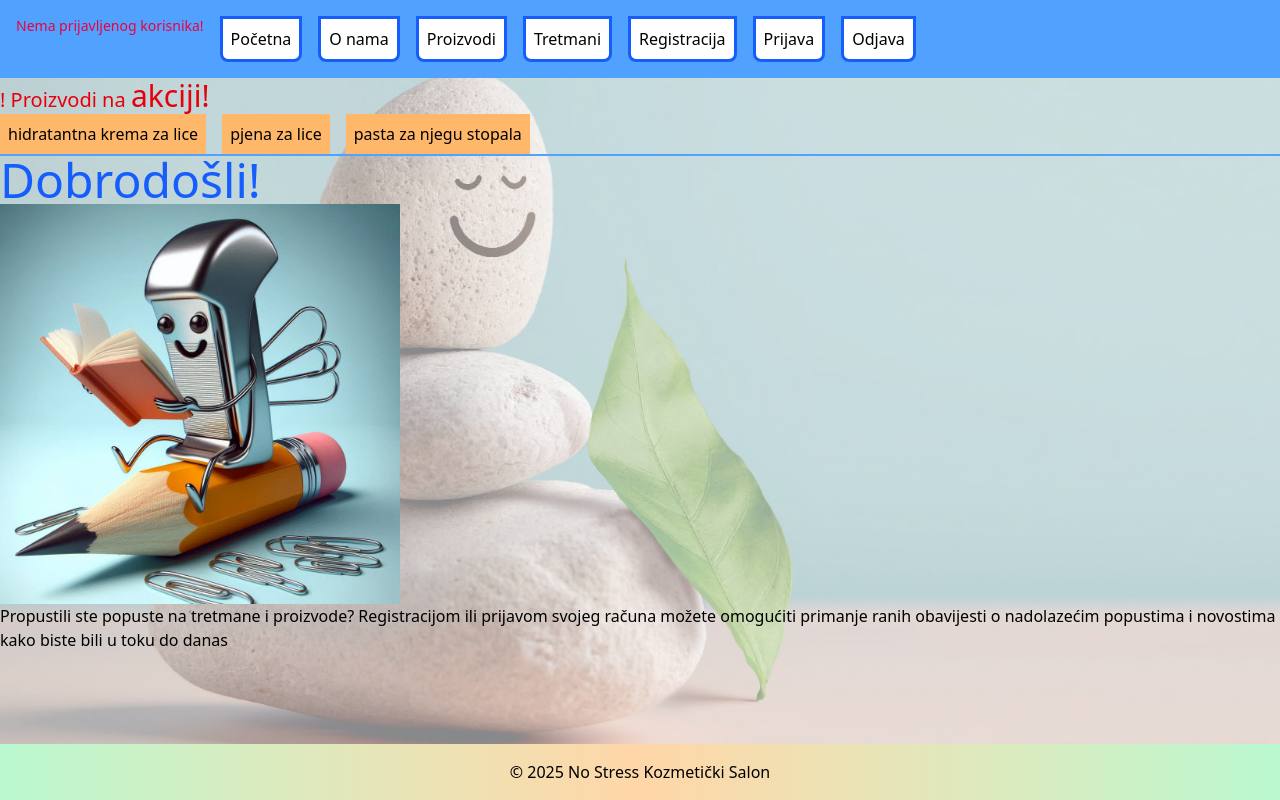
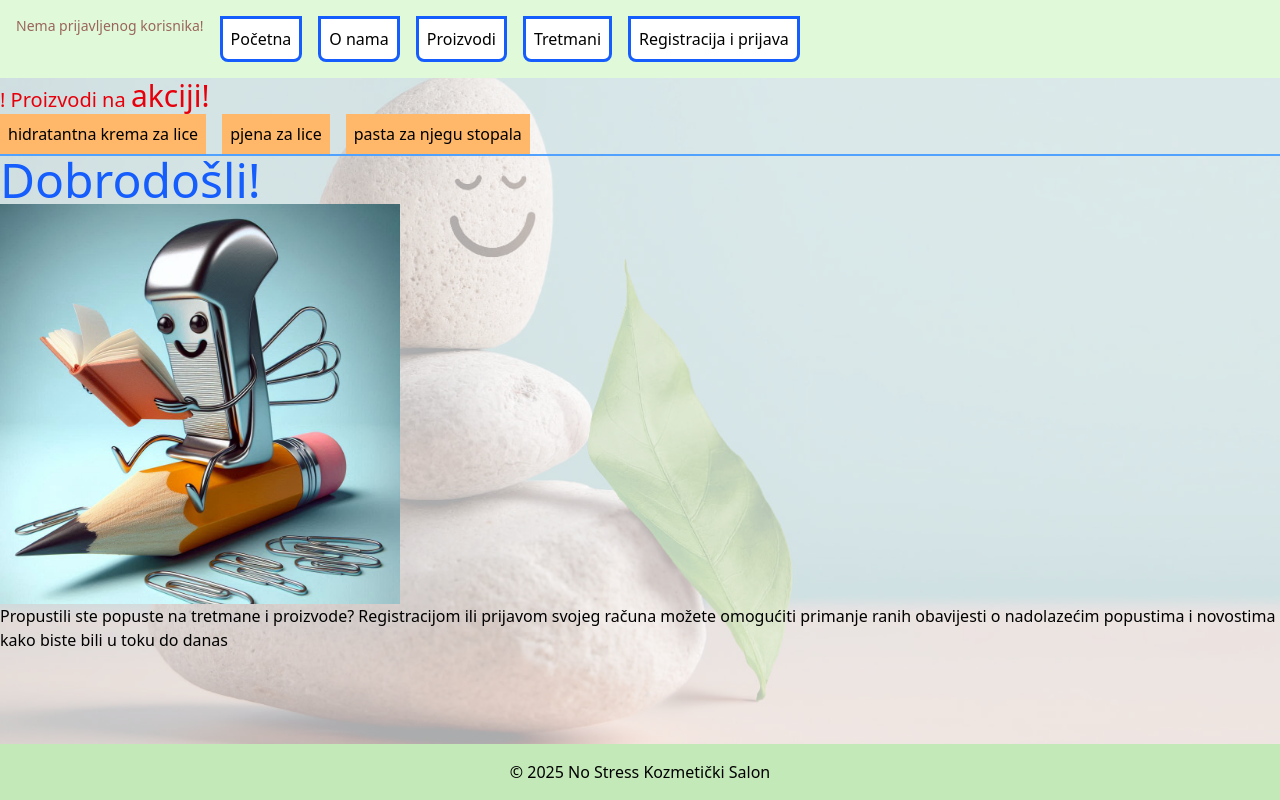
Before and after one commit to Roundpidge/Webpage-za-usluge-masa-a-i-kozmeti-kih-proizvoda, a Vue app: page / in a window 1280 px wide. Built offline with nearby package versions, Linux system fonts and the light colour scheme; no server answers.

Commit message:
Mini Update App.vue
Preimenovan path register-->registerLogin za RouterLink i naziv RouterLinka Registracija-->Registracija i prijava kao i brisanje routerlink za Login i gumb za odjavu.

```diff
--- a/src/App.vue
+++ b/src/App.vue
@@ -3,7 +3,7 @@ import {ref} from 'vue'
 import { RouterLink, RouterView, useRouter } from 'vue-router'
 import gumb from './components/gumb.vue'
 import backgroundImg from '@/assets/Backround.jpg'
-import { onAuthStateChanged, signOut } from 'firebase/auth';
+import { onAuthStateChanged } from 'firebase/auth';
 import { auth } from '@/firebase.js'
 
 const router = useRouter()
@@ -17,39 +17,28 @@ onAuthStateChanged(auth, (currentUser) => {
  }
 });
 
-const logout = async () => {
-  try {
-    await signOut(auth)
-    router.replace('/logout')
-  } catch (err) {
-    console.error('Greška pri odjavi:', err)
-  }
-}
-
 </script>
 
 <template>
 
   <div class="min-h-screen flex flex-col bg-cover bg-center" :style="{ backgroundImage: `url(${backgroundImg})` }">
 
-        <div class="absolute inset-0 bg-white/50 "></div>
-    <nav class="relative flex gap-4 p-4 bg-blue-400">
- <span v-if="!user" class="text-rose-600 text-sm"> Nema prijavljenog korisnika! </span>
+        <div class="absolute inset-0 bg-white/65 "></div>
+    <nav class="relative flex gap-4 p-4 bg-[#e0fad9]">
+ <span v-if="!user" class="text-[#9a655a] text-sm"> Nema prijavljenog korisnika! </span>
  <span v-else class="text-emerald-600 text-sm"> Prijavljen korisnik: <b>{{ user.email }}</b></span>
       <RouterLink to="/"><gumb>Početna</gumb></RouterLink>
       <RouterLink to="/about"><gumb>O nama</gumb></RouterLink>
       <RouterLink to="/products"><gumb>Proizvodi</gumb></RouterLink>
       <RouterLink to="/tretmani"><gumb>Tretmani</gumb></RouterLink>
-      <RouterLink to="/register"><gumb>Registracija</gumb></RouterLink>
-      <RouterLink to="/login"><gumb>Prijava</gumb></RouterLink>
-      <button @click.prevent="logout"><gumb>Odjava</gumb></button>
+      <RouterLink to="/registerLogin"><gumb>Registracija i prijava</gumb></RouterLink>
     </nav>
 
     <main class="relative flex-grow">
       <RouterView />
     </main>
 
-    <footer class="relative bg-gradient-to-r from-green-200 via-orange-200 to-green-200  text-center p-4 mt-8">
+    <footer class="relative bg-[#c2e9b7]  text-center p-4 mt-8">
       © 2025 No Stress Kozmetički Salon
     </footer>
   </div>
```
